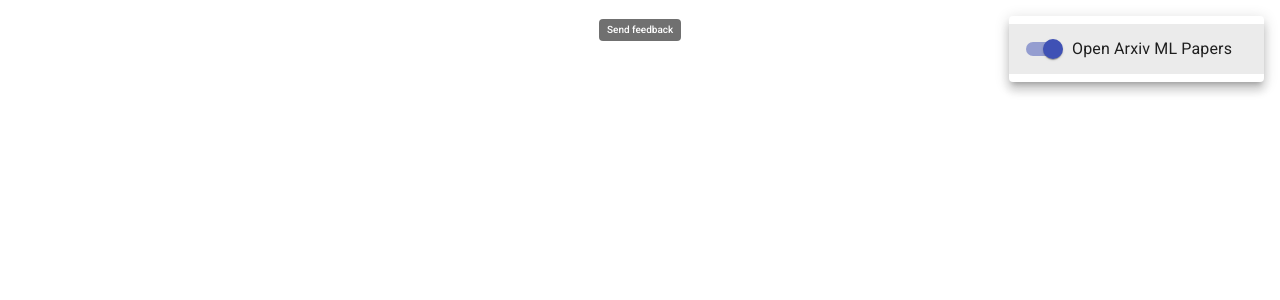
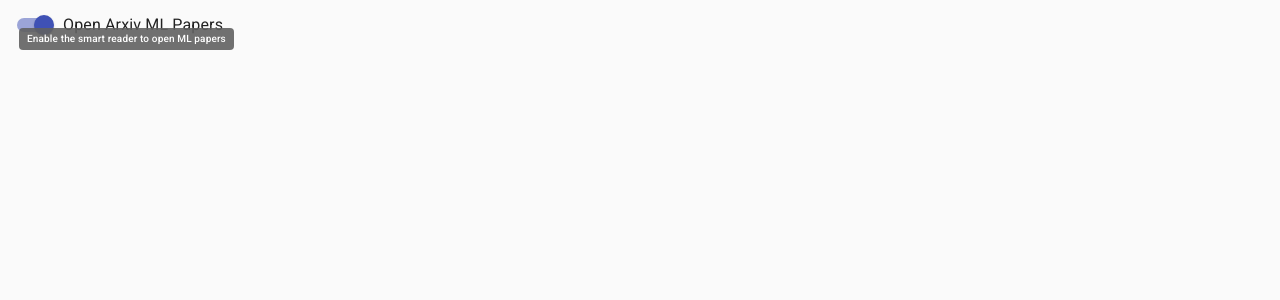
Before and after one commit to Bytez-com/extension, a React (Create React App) app: page / in a window 1280 px wide. Shown: the top 300 px of the page. Built offline with nearby package versions, Linux system fonts and the light colour scheme.

Commit message:
minor checkin

```diff
--- a/src/App.js
+++ b/src/App.js
@@ -1,9 +1,9 @@
 import React from "react";
-import { makeStyles } from "@material-ui/core/styles";
+// import { makeStyles } from "@material-ui/core/styles";
 import Menu from "./Components/Menu";
 //
 export default () => {
-  const classes = useStyles();
+  // const classes = useStyles();
   //
   return (
     <Menu />
@@ -14,18 +14,18 @@ export default () => {
     // />
   );
 };
-const useStyles = makeStyles(() => ({
-  iframe: {
-    position: "fixed",
-    top: 0,
-    left: 0,
-    bottom: 0,
-    right: 0,
-    width: "100%",
-    height: "100%",
-    border: "none",
-    margin: 0,
-    padding: 0,
-    zIndex: 999999
-  }
-}));
+// const useStyles = makeStyles(() => ({
+//   iframe: {
+//     position: "fixed",
+//     top: 0,
+//     left: 0,
+//     bottom: 0,
+//     right: 0,
+//     width: "100%",
+//     height: "100%",
+//     border: "none",
+//     margin: 0,
+//     padding: 0,
+//     zIndex: 999999
+//   }
+// }));
--- a/src/Components/Menu/index.js
+++ b/src/Components/Menu/index.js
@@ -1,7 +1,7 @@
 import React, { useCallback, useState } from "react";
-import { makeStyles } from "@material-ui/core/styles";
+// import { makeStyles } from "@material-ui/core/styles";
 import {
-  Menu,
+  // Menu,
   MenuItem,
   Tooltip,
   Switch,
@@ -9,56 +9,52 @@ import {
 } from "@material-ui/core";
 //
 export default () => {
-  const classes = useStyles();
+  // const classes = useStyles();
+
   const [state, setState] = useState({ enabled: true });
-  const toggleMenu = useCallback(event => {
-    setState(state => ({
-      ...state,
-      anchor: !state.anchor ? event.target : undefined,
-      imageURL: "",
-      takeScreenshot: false,
-      screenshot: undefined
-    }));
-  }, []);
+
+  // const toggleMenu = useCallback(event => {
+  //   setState(state => ({
+  //     ...state,
+
+  //     anchor: !state.anchor ? event.target : undefined,
+
+  //     imageURL: "",
+
+  //     takeScreenshot: false,
+
+  //     screenshot: undefined
+  //   }));
+  // }, []);
+
   const toggleSwitch = useCallback(() => {
     setState(state => ({ ...state, enabled: !state.enabled }));
   }, []);
+
   //
+
   return (
-    <Tooltip title="Send feedback" placement="bottom">
-      <Menu
-        className={classes.menu}
-        anchorEl={state.anchor}
-        open={true}
-        onClose={toggleMenu}
-        anchorOrigin={{
-          vertical: "bottom",
-          horizontal: "right"
-        }}
-        transformOrigin={{
-          vertical: "top",
-          horizontal: "right"
-        }}
-        getContentAnchorEl={null}
+    <Tooltip
+      title="Enable the smart reader to open ML papers"
+      placement="right-end"
     >
-        <MenuItem onClick={toggleSwitch}>
+      <MenuItem>
         <FormControlLabel
           control={
             <Switch
+              onChange={toggleSwitch}
               checked={state.enabled}
-                onChange={toggleSwitch}
-                name="checkedB"
               color="primary"
             />
           }
           label="Open Arxiv ML Papers"
         />
       </MenuItem>
-      </Menu>
     </Tooltip>
   );
 };
-const useStyles = makeStyles(() => ({
+
+// const useStyles = makeStyles(() => ({
 // iframe: {
 //   position: "fixed",
 //   top: 0,
@@ -72,4 +68,4 @@ const useStyles = makeStyles(() => ({
 //   padding: 0,
 //   zIndex: 999999
 // }
-}));
+// }));
--- a/src/index.js
+++ b/src/index.js
@@ -1,10 +1,12 @@
 import React from "react";
 import ReactDOM from "react-dom";
+import CssBaseline from "@material-ui/core/CssBaseline";
 //
 import App from "./App";
 //
 ReactDOM.render(
   <React.StrictMode>
+    <CssBaseline />
     <App />
   </React.StrictMode>,
   document.getElementById("root")
```
Also changed, not shown: public/manifest.json. Lines whose indentation alone changed are shown as unchanged.
